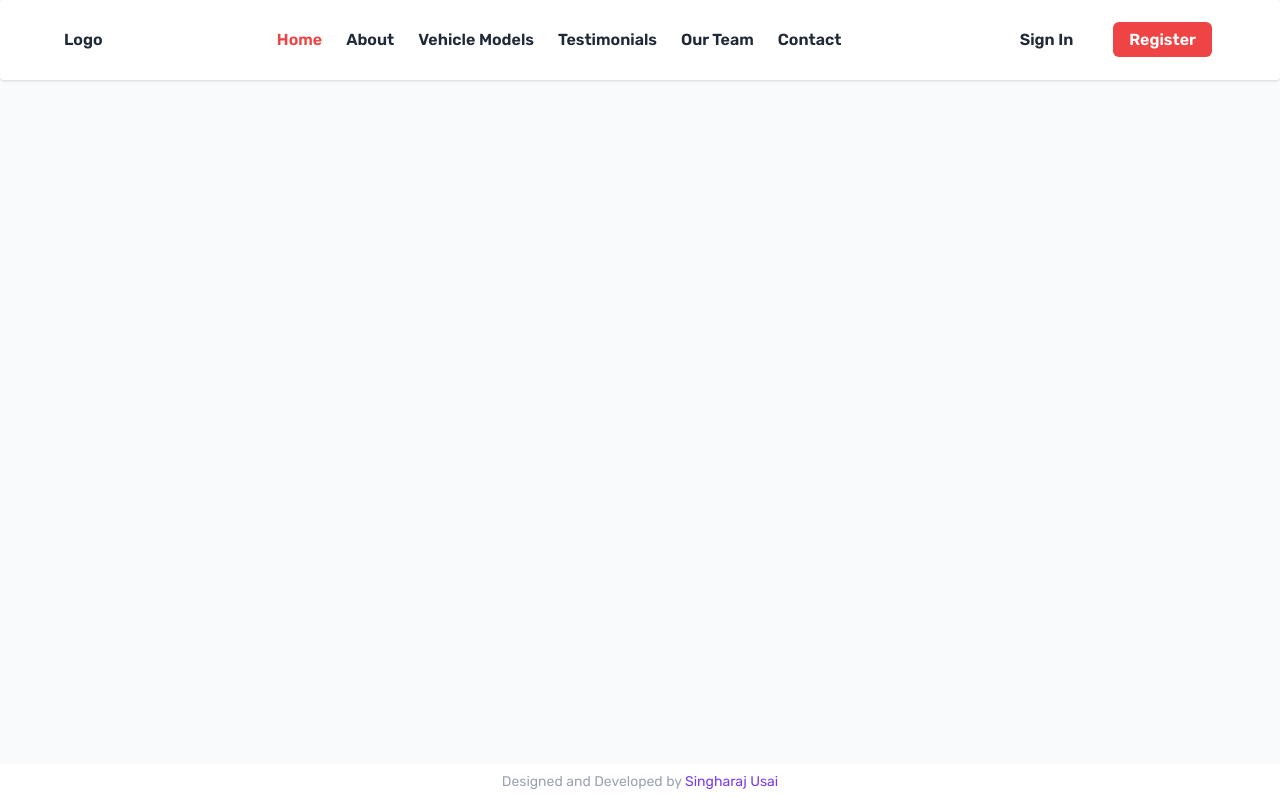
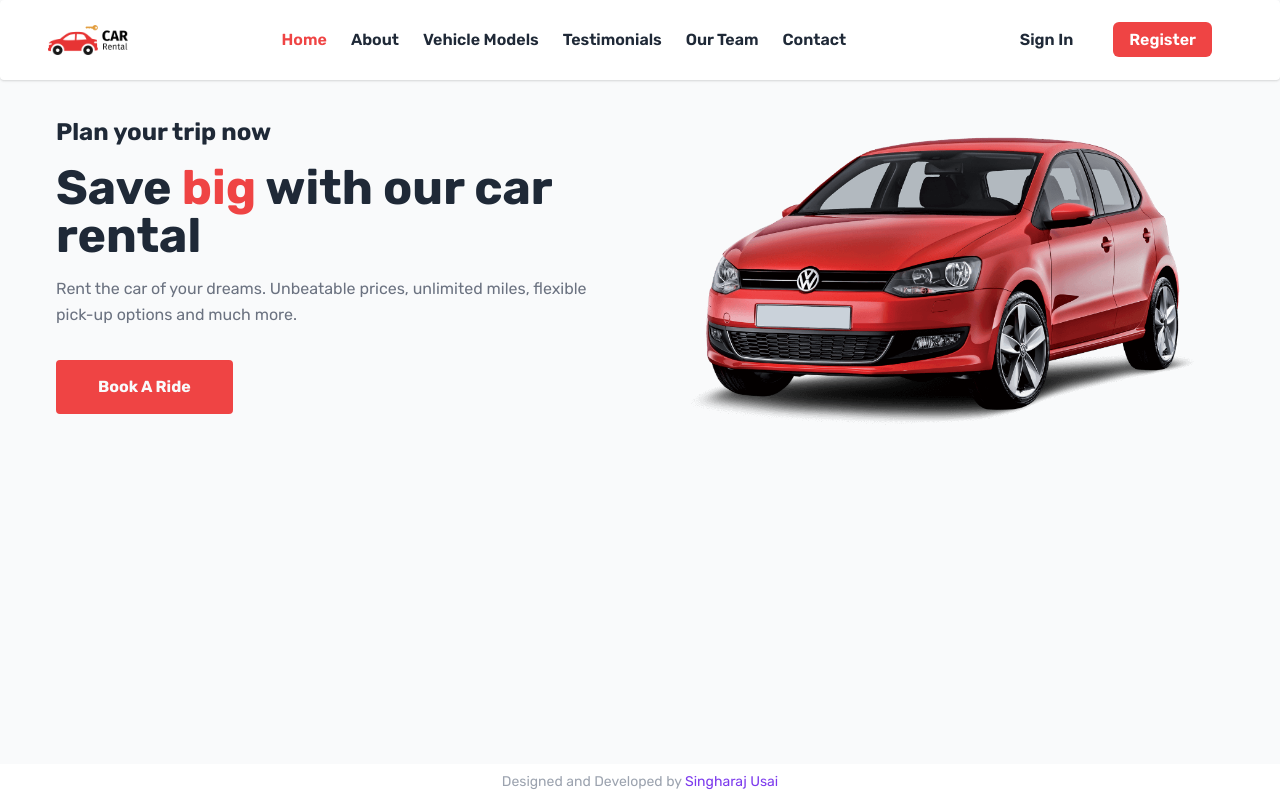
Before and after one commit to miralice5/car-rental-app, a React (Create React App) app: page /home in a window 1280 px wide. Built offline with nearby package versions, Linux system fonts and the light colour scheme.

Commit message:
logo and other stuff

```diff
--- /dev/null
+++ b/src/components/pages/About/Button/Button.jsx
@@ -0,0 +1,23 @@
+import React from "react";
+import ButtonItem from "./ButtonItem";
+
+const buttonData = [
+  {
+    id: 1,
+    text: "Book A Ride",
+  },
+];
+
+const Button = () => {
+  return (
+    <div className="py-4">
+      <div className="flex flex-wrap">
+        {buttonData.map((button, id) => (
+          <ButtonItem button={button} key={id} />
+        ))}
+      </div>
+    </div>
+  );
+};
+
+export default Button;
--- a/src/components/pages/About/Skills/SkillItem.jsx
+++ b/src/components/pages/About/Button/ButtonItem.jsx
@@ -1,13 +1,13 @@
 import React from "react";
 
-const SkillItem = (props) => {
-    const { title } = props.skill;
+const ButtonItem = (props) => {
+    const { text } = props.button;
     return (
         <div className="w-full md:w-1/2">
             <div className="mb-4">
                 <div className="flex justify-between items-center mb-1">
                     <button className="hover:text-red-500 hover:bg-gray-50 transition ease-out duration-200 text-md text-gray-50 font-bold bg-red-500 border-red-500 border-2 px-10 py-3 rounded">
-                        {title}
+                        {text}
                     </button>
                 </div>
             </div>
@@ -15,4 +15,4 @@ const SkillItem = (props) => {
     );
 };
 
-export default SkillItem;
+export default ButtonItem;
--- a/src/components/pages/About/About.jsx
+++ b/src/components/pages/About/Home.jsx
@@ -1,8 +1,8 @@
 import React from "react";
-import Skills from "./Skills/Skills";
+import Button from "./Button/Button";
 import carImage from "../../../assets/images/main-car.png"; // Replace with the actual path to your car image
-
-const About = () => {
+import heroBg from "../../../assets/images/hero-bg.png";
+const Home = () => {
   return (
       <section className="p-6">
         <div className="flex flex-wrap md:px-4">
@@ -17,12 +17,12 @@ const About = () => {
               <p className=" my-4 text-gray-500">
                 Rent the car of your dreams. Unbeatable prices, unlimited miles, flexible pick-up options and much more.
               </p>
-              <Skills />
+              <Button />
             </div>
           </div>
           <div className="w-full md:w-1/2">
-            <div className="md:mx-4 flex items-center justify-center">
-              <img src={carImage} alt="Car" className="max-w-full h-auto" />
+            <div className="md:mx-4 flex items-center justify-center relative">
+              <img src={carImage} alt="Car" className="max-w-full h-auto z-10" />
             </div>
           </div>
         </div>
@@ -30,4 +30,4 @@ const About = () => {
   );
 };
 
-export default About;
+export default Home;
--- a/src/components/pages/About/Skills/Skills.jsx
+++ /dev/null
@@ -1,23 +0,0 @@
-import React from "react";
-import SkillItem from "./SkillItem";
-
-const skillData = [
-  {
-    id: 1,
-    title: "Book A Ride",
-  },
-];
-
-const Skills = () => {
-  return (
-    <div className="py-4">
-      <div className="flex flex-wrap">
-        {skillData.map((skill, id) => (
-          <SkillItem skill={skill} key={id} />
-        ))}
-      </div>
-    </div>
-  );
-};
-
-export default Skills;
--- a/src/components/sections/Navbar/Navbar.jsx
+++ b/src/components/sections/Navbar/Navbar.jsx
@@ -1,7 +1,8 @@
 import React from "react";
 import { BrowserRouter as Router, NavLink, Route, Switch } from "react-router-dom";
-import About from "../../pages/About/About";
+import Home from "../../pages/About/Home";
 import VehicleModels from "../../pages/VehicleModels/VehicleModels";
+import Logo from "../../../assets/images/car-rental-logo.png";
 
 const navbarData = [
     {
@@ -42,7 +43,7 @@ const Navbar = () => {
                 <ul className="font-semibold flex justify-between items-center flex-wrap">
                     {/* Logo placeholder */}
                     <div className="pl-12 flex items-center">
-                        <div className="text-gray-800 text-medium px-4">Logo</div>
+                        <img src={Logo} alt="Logo" className="w-20 h-auto" />
                     </div>
 
                     {/* Centered navbar links */}
@@ -78,10 +79,10 @@ const Navbar = () => {
 
             <Switch>
                 <Route exact path="/">
-                    <About />
+                    <Home />
                 </Route>
-                <Route path="/about">
-                    <About />
+                <Route path="/home">
+                    <Home />
                 </Route>
                 <Route path="/vehiclemodels">
                     <VehicleModels />
```
Also changed, not shown: src/assets/images/car-rental-logo.png (added), src/assets/images/hero-bg.png (added).
